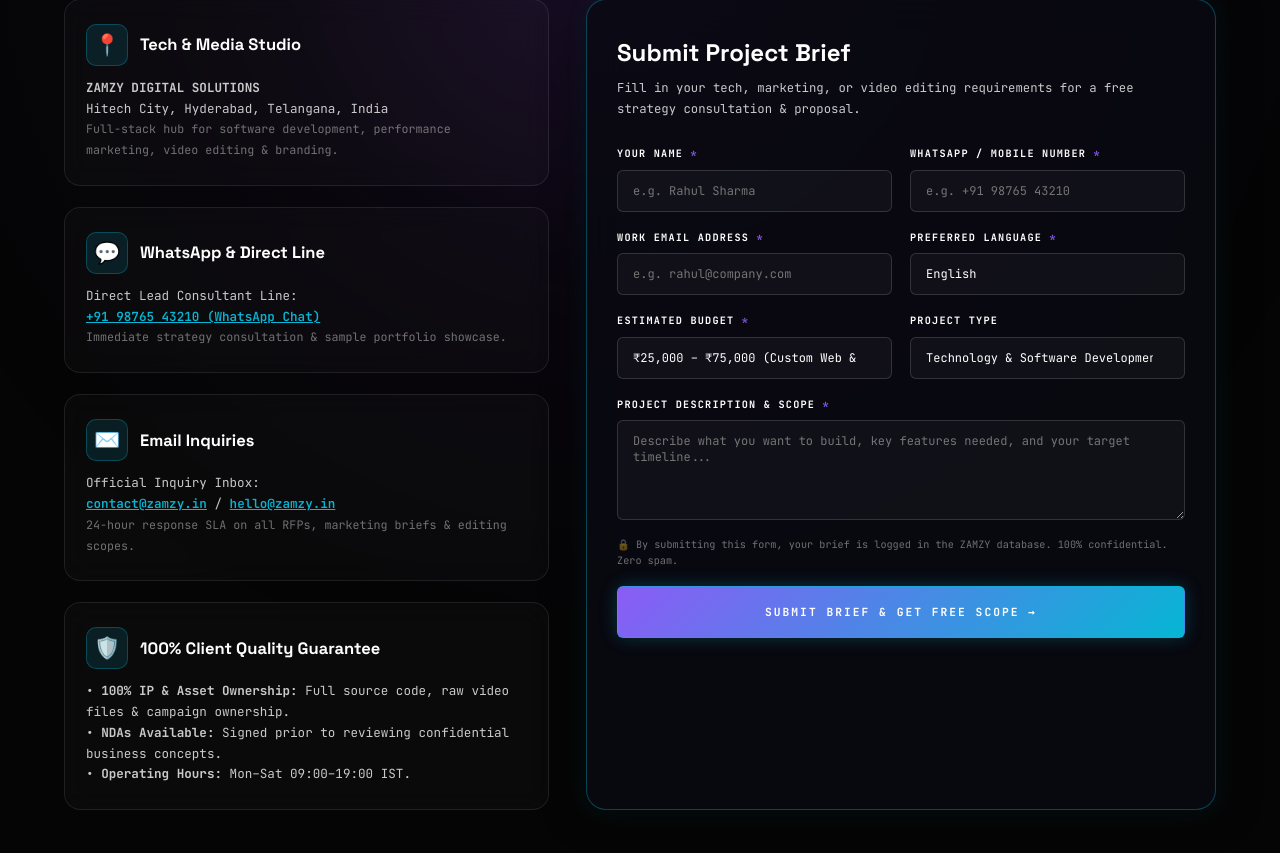
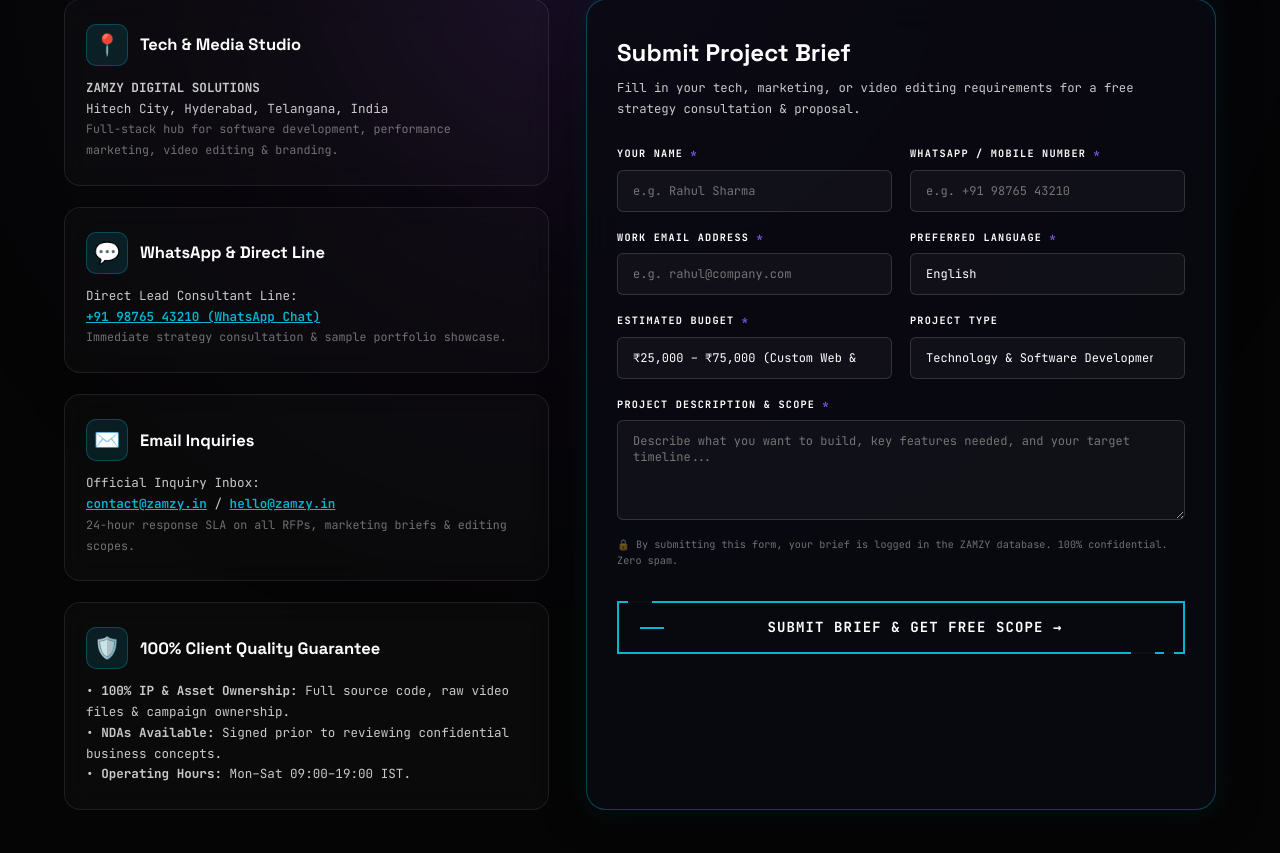
Before and after one commit to samirahamath/zamzy-live, a PHP site: page /contact.php in a window 1280 px wide. Shown: the part 400-1253 px from the top of the page. Run offline with PHP 8.4, Linux system fonts and the light colour scheme; data that the repository does not hold is empty; some libraries are stand-ins or nearby versions; some web fonts are replaced.

Commit message:
feat: Fix Careers page navbar menu links and apply Uiverse fancy button UI to Contact form submit

```diff
--- a/contact.php
+++ b/contact.php
@@ -439,8 +439,11 @@ $pdo = getDbConnection();
             🔒 By submitting this form, your brief is logged in the ZAMZY database. 100% confidential. Zero spam.
           </p>
 
-          <button type="submit" class="btn" style="width:100%; padding:1.2rem;">
-            Submit Brief &amp; Get Free Scope →
+          <button type="submit" class="fancy" id="contact-submit-btn" style="width: 100%; margin-top: 1rem;">
+            <span class="top-key"></span>
+            <span class="text">Submit Brief &amp; Get Free Scope →</span>
+            <span class="bottom-key-1"></span>
+            <span class="bottom-key-2"></span>
           </button>
         </form>
 
--- a/tooplate-vora-bold-style.css
+++ b/tooplate-vora-bold-style.css
@@ -4274,3 +4274,112 @@ button {
   font-size: 0.78rem;
   color: var(--dim);
 }
+
+/* ====================================================
+   UIVERSE FANCY BUTTON STYLING
+   ==================================================== */
+.fancy {
+  background-color: transparent;
+  border: 2px solid var(--cyan);
+  border-radius: 0;
+  box-sizing: border-box;
+  color: #fff;
+  cursor: pointer;
+  display: inline-block;
+  font-family: var(--mono);
+  font-weight: 700;
+  letter-spacing: 0.08em;
+  margin: 0;
+  outline: none;
+  overflow: visible;
+  padding: 1.1em 2em;
+  position: relative;
+  text-align: center;
+  text-decoration: none;
+  text-transform: uppercase;
+  transition: all 0.3s ease-in-out;
+  user-select: none;
+  font-size: 14px;
+}
+
+.fancy::before {
+  content: " ";
+  width: 1.5625rem;
+  height: 2px;
+  background: var(--cyan);
+  top: 50%;
+  left: 1.5em;
+  position: absolute;
+  transform: translateY(-50%);
+  transform-origin: center;
+  transition: background 0.3s linear, width 0.3s linear;
+}
+
+.fancy .text {
+  font-size: 1em;
+  line-height: 1.33333em;
+  padding-left: 2em;
+  display: block;
+  text-align: center;
+  transition: all 0.3s ease-in-out;
+  text-transform: uppercase;
+  text-decoration: none;
+  color: var(--white);
+}
+
+.fancy .top-key {
+  height: 2px;
+  width: 1.5625rem;
+  top: -2px;
+  left: 0.625rem;
+  position: absolute;
+  background: #0d0f12;
+  transition: width 0.5s ease-out, left 0.3s ease-out;
+}
+
+.fancy .bottom-key-1 {
+  height: 2px;
+  width: 1.5625rem;
+  right: 1.875rem;
+  bottom: -2px;
+  position: absolute;
+  background: #0d0f12;
+  transition: width 0.5s ease-out, right 0.3s ease-out;
+}
+
+.fancy .bottom-key-2 {
+  height: 2px;
+  width: 0.625rem;
+  right: 0.625rem;
+  bottom: -2px;
+  position: absolute;
+  background: #0d0f12;
+  transition: width 0.5s ease-out, right 0.3s ease-out;
+}
+
+.fancy:hover {
+  color: #050505;
+  background: var(--cyan);
+  box-shadow: 0 0 25px rgba(6, 182, 212, 0.6);
+}
+
+.fancy:hover::before {
+  width: 0.9375rem;
+  background: #050505;
+}
+
+.fancy:hover .text {
+  color: #050505;
+  padding-left: 1.5em;
+}
+
+.fancy:hover .top-key {
+  left: -2px;
+  width: 0px;
+}
+
+.fancy:hover .bottom-key-1,
+.fancy:hover .bottom-key-2 {
+  right: 0;
+  width: 0;
+}
```
Also changed, not shown: careers.php (+16 -12 lines).
